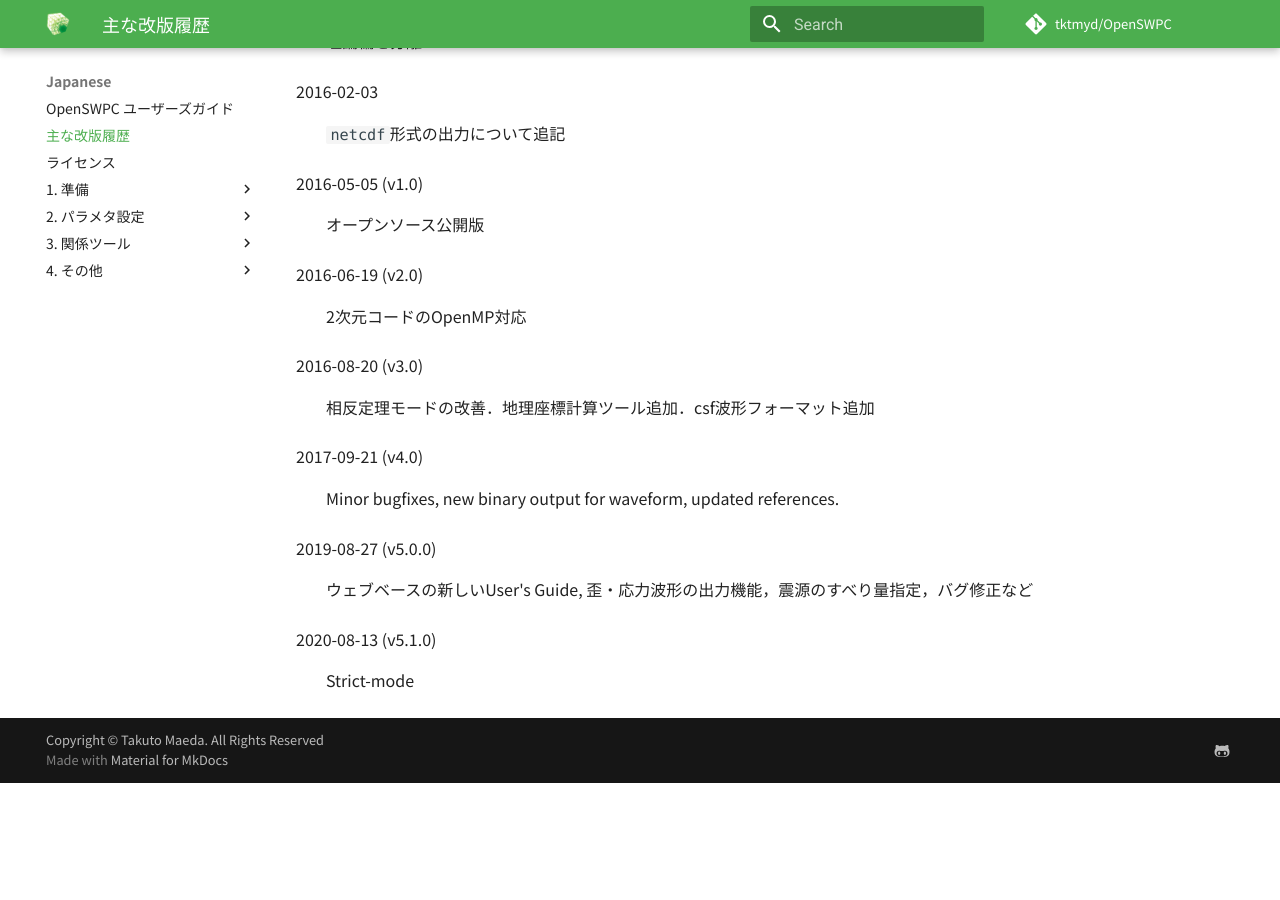
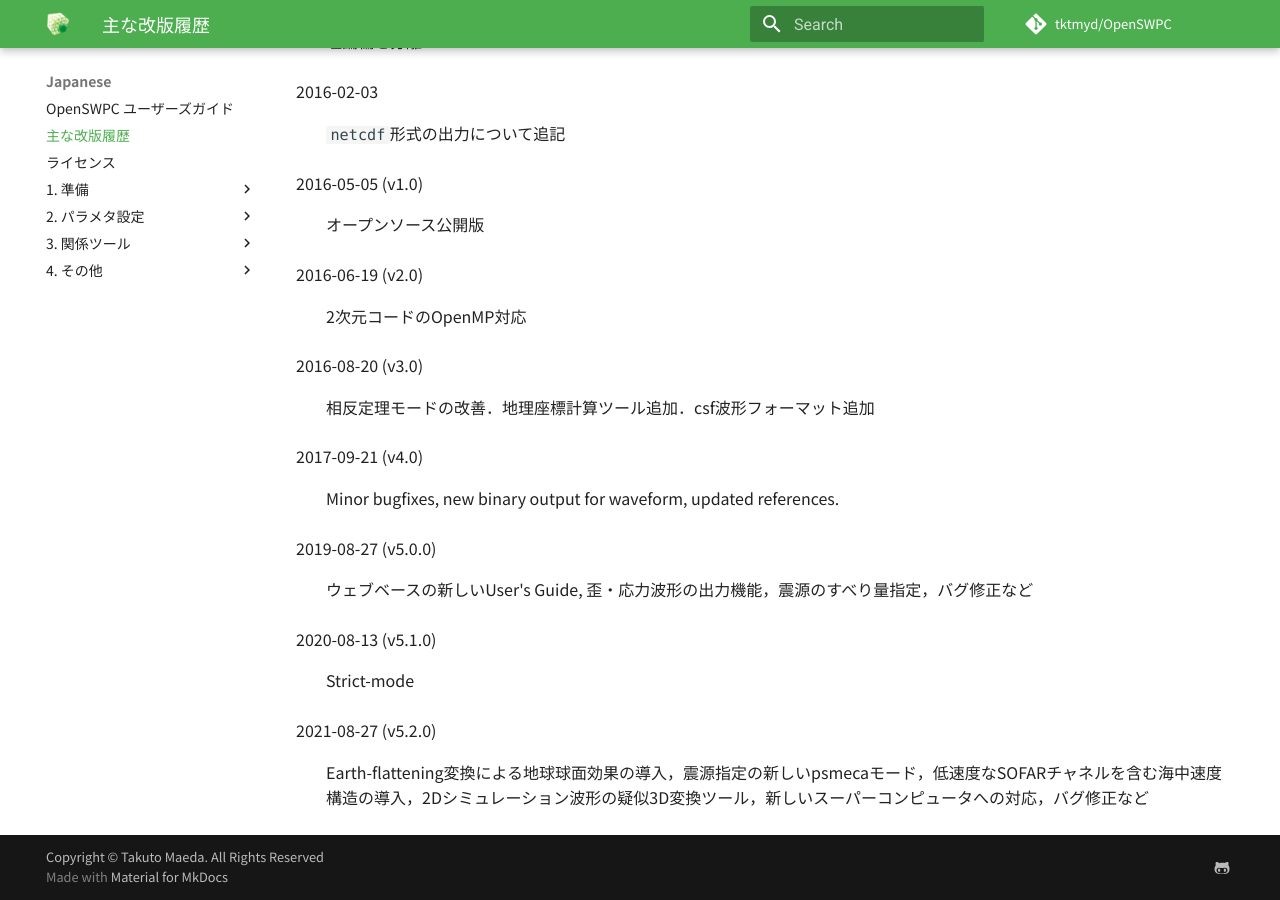
Before and after one commit to OpenSWPC/OpenSWPC, an MkDocs documentation site: the page built from doc/md/Japanese/8._Revision_History.md, in a window 1280 px wide and 900 px high, scrolled down 794 px. Built offline with MkDocs 1.6.1 and Material for MkDocs 9.7.7, drawn with Linux system fonts in a browser that asks for light colours; some web fonts are replaced; comment, search, counter and statistics services are not loaded; before the commit the page ends 1577 px from its top, so only the background shows below that.

Commit message:
Revision history

```diff
--- a/doc/md/Japanese/8._Revision_History.md
+++ b/doc/md/Japanese/8._Revision_History.md
@@ -56,3 +56,7 @@
 2020-08-13 (v5.1.0)
 
 :   Strict-mode
+
+2021-08-27 (v5.2.0)
+
+:   Earth-flattening変換による地球球面効果の導入，震源指定の新しいpsmecaモード，低速度なSOFARチャネルを含む海中速度構造の導入，2Dシミュレーション波形の疑似3D変換ツール，新しいスーパーコンピュータへの対応，バグ修正など
```
Also changed, not shown: doc/md/English/8._Revision_History.md (+4 -0 lines).
